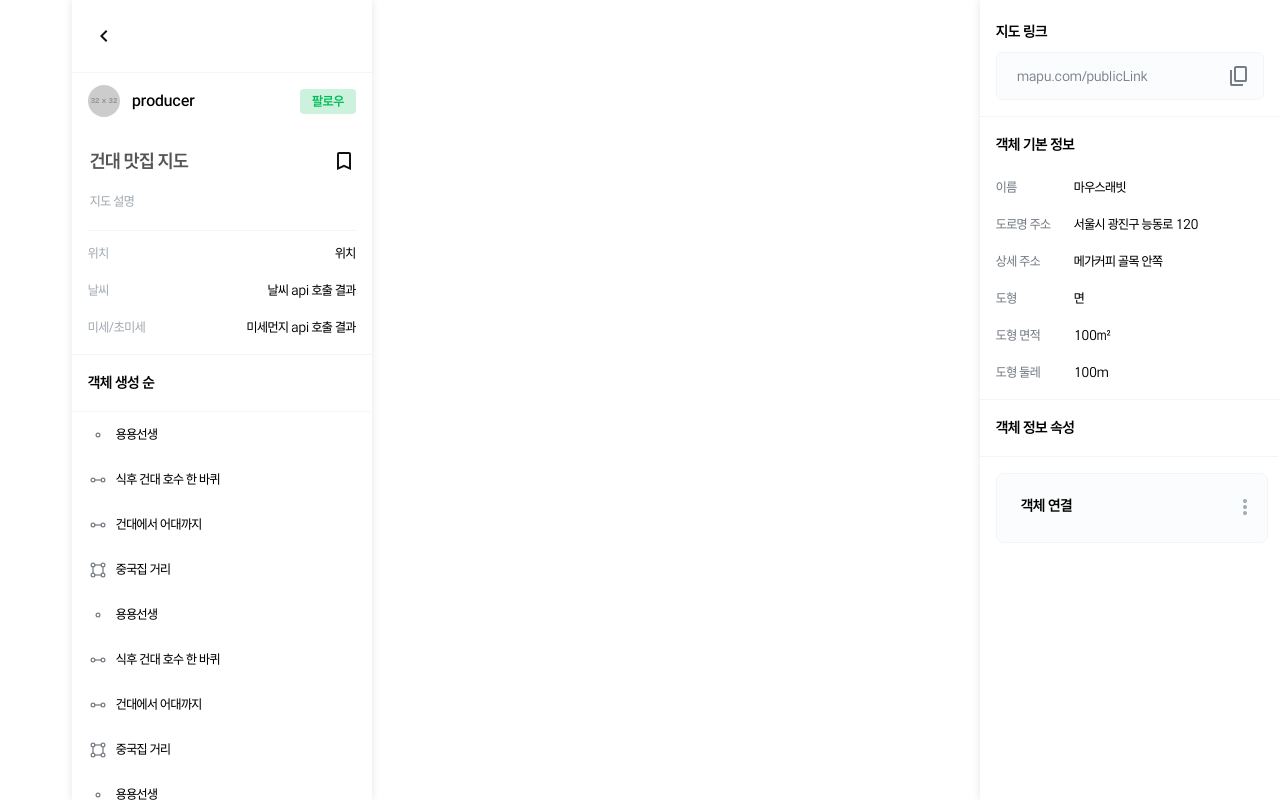
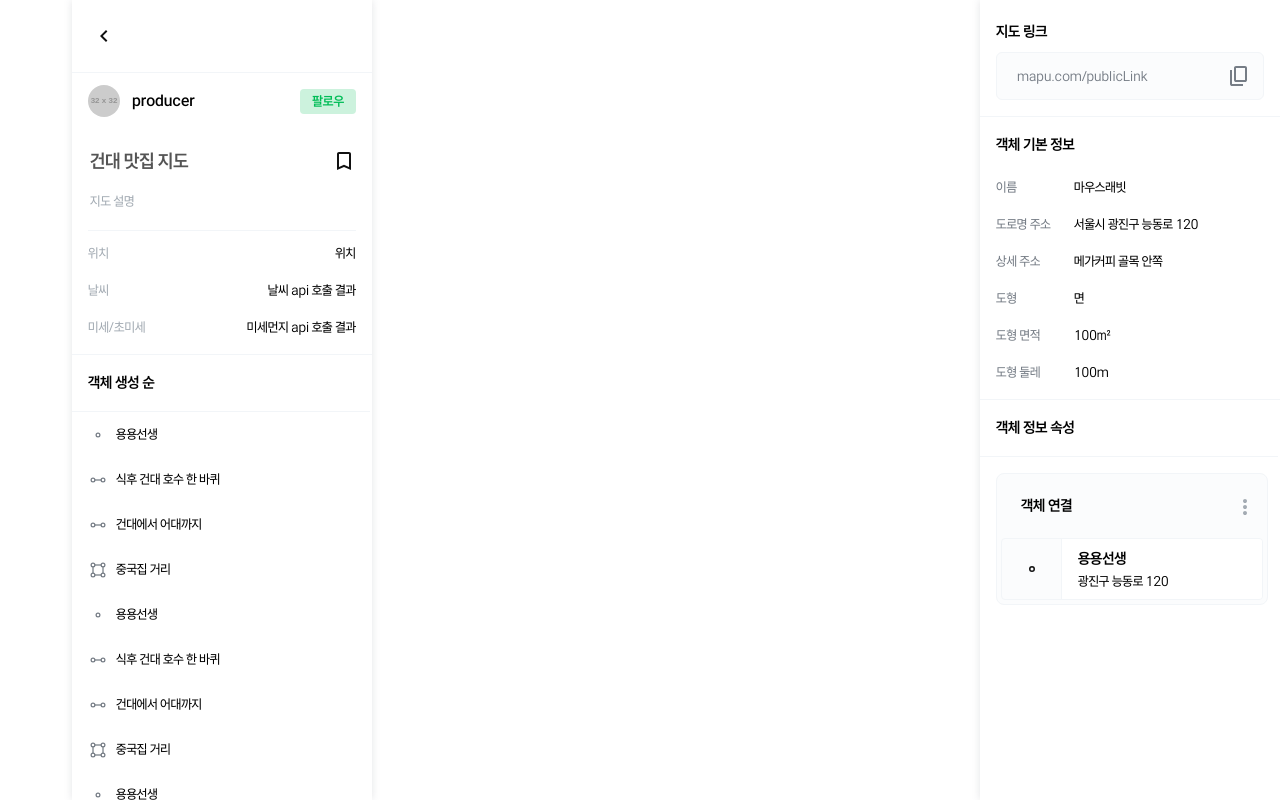
Before and after one commit to KUIT-MAPU/MAPU-Frontend, a React (Create React App) app: page /map/1/view in a window 1280 px wide. Built offline with nearby package versions, Linux system fonts and the light colour scheme; what typescript-cookie would draw is missing.

Commit message:
feat(ObjectPropertyBox): 객체 정보 속성의 연결 부분 구현

```diff
--- a/src/components/map/ObjectInfoPanel/OjbectPropertyContainer/ObjectPropertyBox.module.scss
+++ b/src/components/map/ObjectInfoPanel/OjbectPropertyContainer/ObjectPropertyBox.module.scss
@@ -29,3 +29,36 @@
   flex-direction: column;
   gap: 4px;
 }
+
+.connectionBox {
+  display: flex;
+  border-radius: 4px;
+  border: 1px solid var(--gray_50);
+  overflow: hidden;
+
+  .objectShapeBox {
+    display: flex;
+    justify-content: center;
+    align-items: center;
+    height: 60px;
+    width: 60px;
+    border-right: 1px solid var(--gray_50);
+  }
+
+  .objectOutlineBox {
+    width: calc(100% - 60px);
+    padding: 0 16px;
+    justify-content: center;
+    display: flex;
+    flex-direction: column;
+    background-color: var(--white);
+
+    .objectName {
+      font-size: 16px;
+      font-weight: 600;
+    }
+    .objectRoadNameAddress {
+      font-size: 14px;
+    }
+  }
+}
--- a/src/components/map/ObjectInfoPanel/OjbectPropertyContainer/ObjectPropertyBox.tsx
+++ b/src/components/map/ObjectInfoPanel/OjbectPropertyContainer/ObjectPropertyBox.tsx
@@ -1,17 +1,40 @@
 import styles from './ObjectPropertyBox.module.scss';
 import { ObjectOutline } from '../../../../types/map/object/ObjectOutline';
+import { StarRating } from '../../../../types/map/object/StarRating';
 import { ObjectPropertyType } from '../../../../types/enum/ObjectPropertyType';
-import { StarRating } from '../../../../types/map/object/StarRating';
+import { ObjectShape } from '../../../../types/enum/ObjectShape';
 import MenuBtn from '../../../../assets/btn_menu_gray.svg';
+import Point from '../../../../assets/map/ico_point.svg';
+import Line from '../../../../assets/map/ico_line.svg';
+import Plane from '../../../../assets/map/ico_point.svg';
 
 interface Props {
   type: ObjectPropertyType;
   values: ObjectOutline[] | string[] | StarRating[];
 }
 
+// 타입 가드 함수들
+const isObjectOutlineArray = (
+  values: ObjectOutline[] | string[] | StarRating[],
+): values is ObjectOutline[] => {
+  return (values as ObjectOutline[])[0] !== undefined;
+};
+
+const isTagArray = (
+  values: ObjectOutline[] | string[] | StarRating[],
+): values is string[] => {
+  return typeof (values as string[])[0] === 'string';
+};
+
+const isStarRatingArray = (
+  values: ObjectOutline[] | string[] | StarRating[],
+): values is StarRating[] => {
+  return (values as StarRating[])[0] !== undefined;
+};
+
 const ObjectPropertyBox: React.FC<Props> = ({ type, values }) => {
   //connections
-  if (type === ObjectPropertyType.CONNECTION)
+  if (type === ObjectPropertyType.CONNECTION && isObjectOutlineArray(values))
     return (
       <div className={styles.objectPropertyBox}>
         <div className={styles.propertyTitleContainer}>
@@ -20,12 +43,34 @@ const ObjectPropertyBox: React.FC<Props> = ({ type, values }) => {
             <img src={MenuBtn} alt="메뉴" />
           </button>
         </div>
-        <div className={styles.propertyBox}></div>
+        <div className={styles.propertyBox}>
+          {values.map((connectionObject) => (
+            <div className={styles.connectionBox}>
+              <div className={styles.objectShapeBox}>
+                {connectionObject.shape === ObjectShape.POINT ? (
+                  <img src={Point} alt="점 객체" />
+                ) : connectionObject.shape === ObjectShape.LINE ? (
+                  <img src={Line} alt="선 객체" />
+                ) : (
+                  <img src={Plane} alt="면 객체" />
+                )}
+              </div>
+              <div className={styles.objectOutlineBox}>
+                <span className={styles.objectName}>
+                  {connectionObject.name}
+                </span>
+                <span className={styles.objectRoadNameAddress}>
+                  {connectionObject.roadNameAddress}
+                </span>
+              </div>
+            </div>
+          ))}
+        </div>
       </div>
     );
 
   //tags
-  if (type === ObjectPropertyType.TAG)
+  if (type === ObjectPropertyType.TAG && isTagArray(values))
     return (
       <div className={styles.objectPropertyBox}>
         <div className={styles.propertyTitleContainer}>
@@ -39,6 +84,7 @@ const ObjectPropertyBox: React.FC<Props> = ({ type, values }) => {
     );
 
   //star ratings
+  if (type === ObjectPropertyType.STAR_RATING && isStarRatingArray(values))
     return (
       <div className={styles.objectPropertyBox}>
         <div className={styles.propertyTitleContainer}>
@@ -50,6 +96,8 @@ const ObjectPropertyBox: React.FC<Props> = ({ type, values }) => {
         <div className={styles.propertyBox}></div>
       </div>
     );
+
+  return <></>; //잘못된 객체 정보 속성 타입
 };
 
 export default ObjectPropertyBox;
```
Lines whose indentation alone changed are shown as unchanged.
